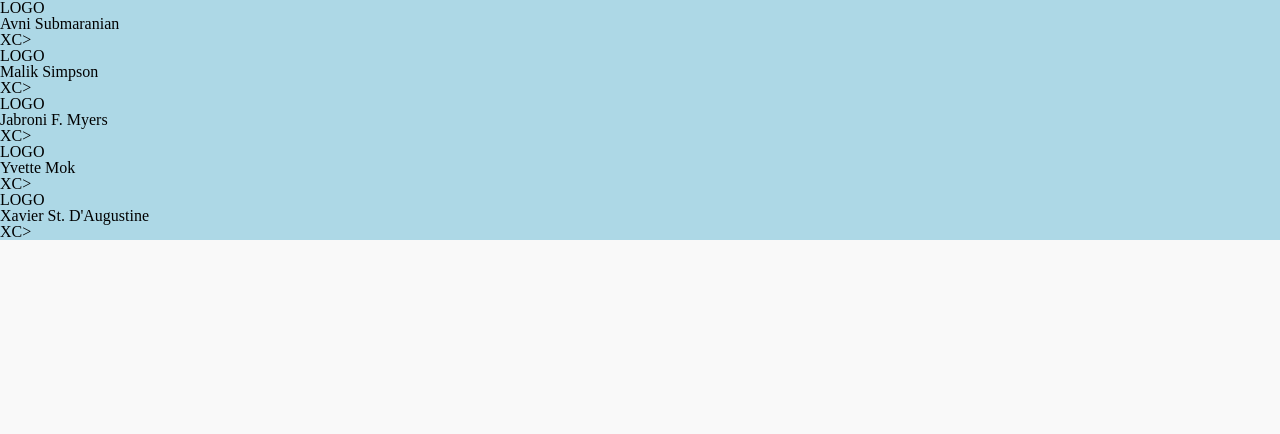
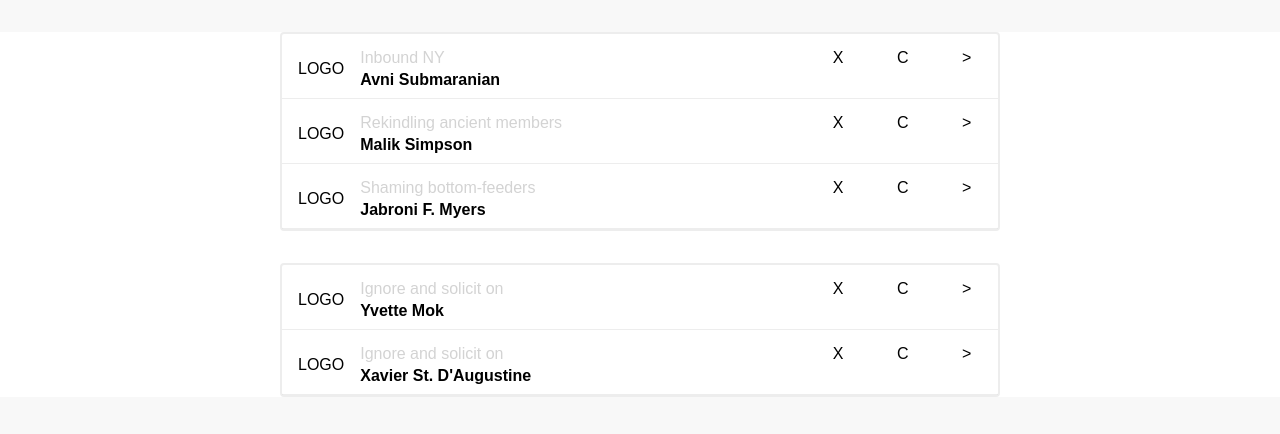
Before and after one commit to maxbildner/strive-task-app, a React (Create React App) app: page / in a window 1280 px wide. Shown: the top 434 px of the page. Built offline with nearby package versions, Linux system fonts and the light colour scheme.

Commit message:
update app css

```diff
--- a/src/components/App.jsx
+++ b/src/components/App.jsx
@@ -22,8 +22,15 @@ class App extends React.Component {
       return (
         <div className="row" key={idx}>
           <div className="row-left">
-            <span>LOGO</span>
-            <div>{task.person}</div>
+            <span className="logo">LOGO</span>
+            <div className="notes-person">
+              <div className="notes">
+                {task.notes}
+              </div>
+              <div className="person">
+                {task.person}
+              </div>
+            </div>
           </div>
           <div className="row-right">
             <span>X</span>
--- a/src/index.css
+++ b/src/index.css
@@ -66,13 +66,71 @@ table {
 
 /* ****************************************************************************/
 body {
-  background: #f9f9f9;
+  /* background: #f9f9f9; */
+  background: #f8f8f8;
+  font-family: sans-serif;
 }
 
 .App-wrap {
-  background: lightblue;
+  background: white;
 }
 
-/* .App {
+.App {
+  width: 45rem;
+  /* background: lightcoral; */
+  margin: 0 auto;
+}
 
-} */
+.time-block {
+  margin: 2rem 0;
+  /* background: lightgrey; */
+  border: 2px solid #d3d3d366;
+  box-sizing: border-box;
+  border-radius: 4px;
+}
+
+.row {
+  display: flex;
+  /* background: lightgreen; */
+  justify-content: space-between;
+  border-bottom: 1px solid #d3d3d366;
+  box-sizing: border-box;
+}
+
+.row:hover {
+  cursor: pointer;
+  background: #0e7a9e47;;
+}
+
+.row-left {
+  display: flex;
+  width: 28rem;
+  justify-content: flex-start;
+  /* background: azure; */
+  height: 4rem;
+  padding-top: 1rem;
+  padding-left: 1rem;
+  box-sizing: border-box;
+}
+
+.logo {
+  margin-right: 1rem;
+  margin-top: .7rem;
+}
+
+.notes {
+  color: lightgrey;
+  margin-bottom: .4rem;
+}
+
+.person {
+  font-weight: 600;
+}
+
+.row-right {
+  /* background: aqua; */
+  width: 12rem;
+  display: flex;
+  justify-content: space-around;
+  margin-top: 1rem;
+}
--- a/src/reducers/tasksReducer.js
+++ b/src/reducers/tasksReducer.js
@@ -25,7 +25,7 @@ const predefinedState = {
       type: "CALL",
       person: "Jabroni F. Myers",
       time: "9:00 - 10:00a",
-      notes: "Shaming bottom-feeeders",
+      notes: "Shaming bottom-feeders",
       completed: false
     },
   },
```
Also changed, not shown: 1 other file (tests, documents, lock files or other folders).
